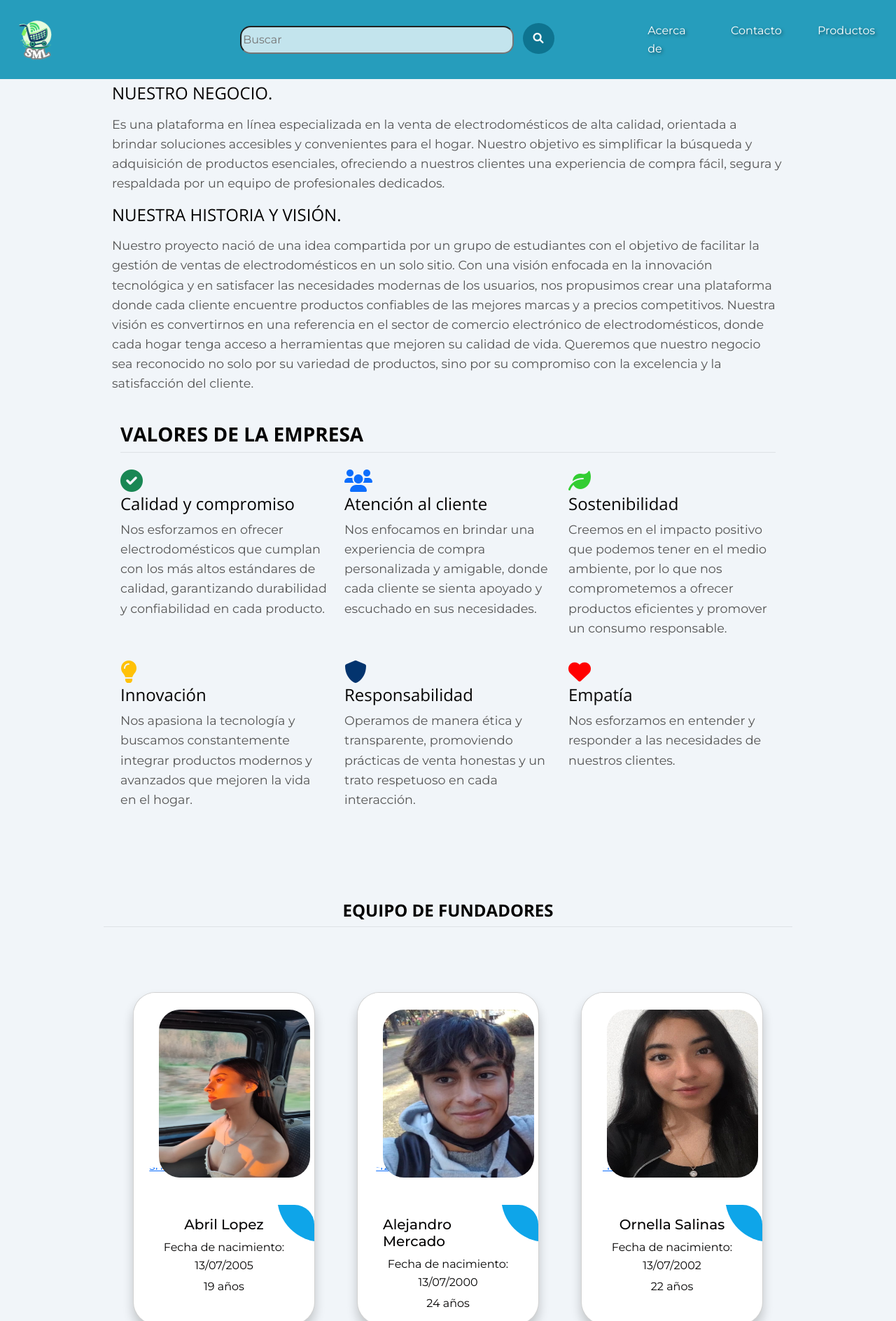
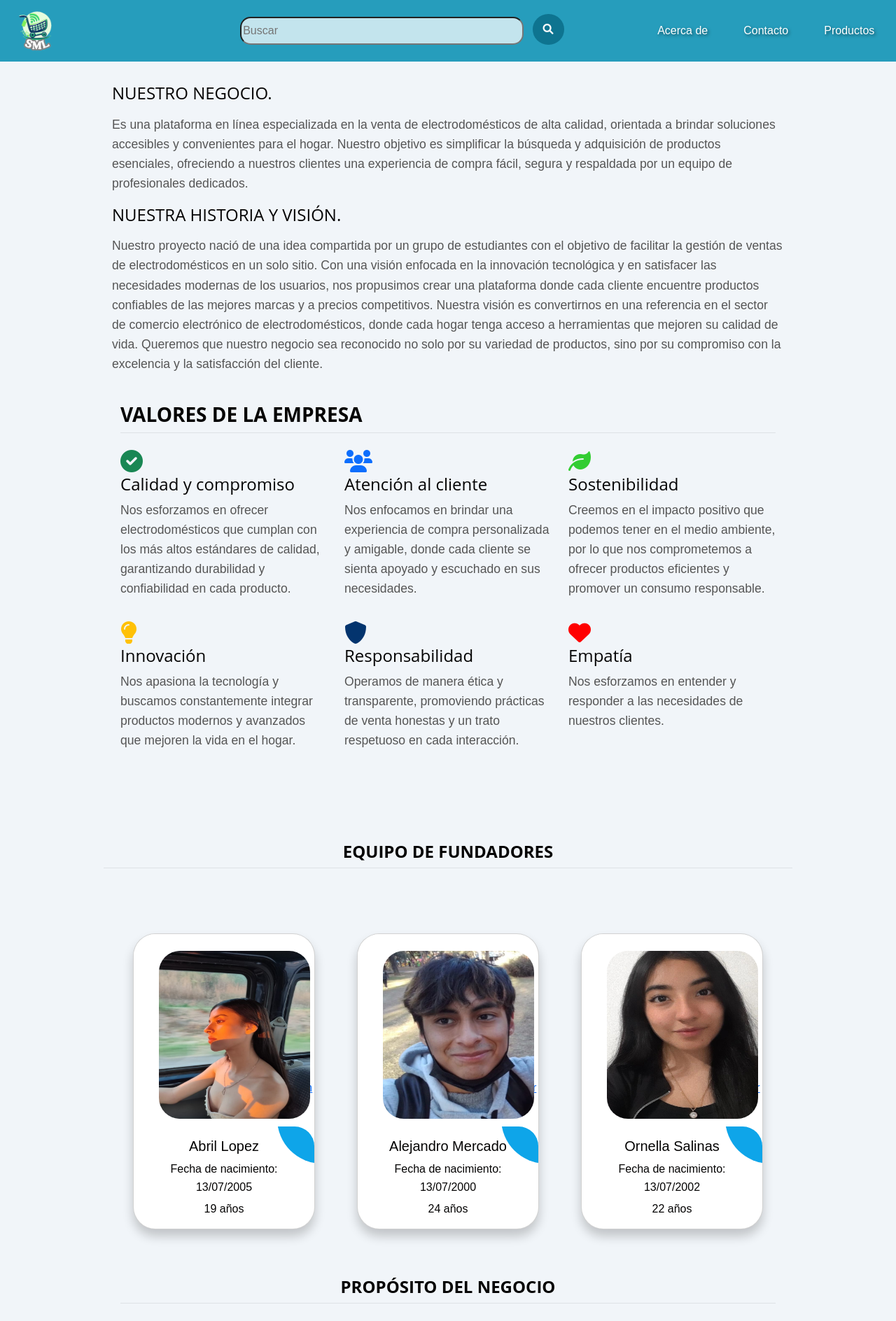
Before and after one commit to Abrill95/Hexacoders, a Django app: page /acercade/ in a window 1280 px wide. Shown: the top 1888 px of the page at 70% size. Run offline with Django 5.2, Linux system fonts and the light colour scheme; some libraries are stand-ins or nearby versions; some web fonts are replaced; grey boxes are pictures that could not be loaded.

Commit message:
Fixed and update

```diff
--- a/teamHEXACODERS/core/templates/core/base.html
+++ b/teamHEXACODERS/core/templates/core/base.html
@@ -8,19 +8,20 @@
     <title>SML |{% block title %} {% endblock %}</title>
 
     <!-- Enlaces a fuentes, Bootstrap y CSS común -->
-
-    <link rel="preconnect" href="https://fonts.googleapis.com" />
-    <link rel="preconnect" href="https://fonts.gstatic.com" crossorigin />
-    <link href="https://fonts.googleapis.com/css2?family=Montserrat:wght@100;200;300;400;500;600;700;800;900&display=swap" rel="stylesheet"/>
-    <link href="https://fonts.googleapis.com/css2?family=Montserrat:wght@400;700&family=Open+Sans:wght@400;700&display=swap" rel="stylesheet"/>
-    <link href="https://fonts.googleapis.com/css2?family=Roboto:wght@400;700&display=swap" rel="stylesheet"/>
-    <link href="https://cdn.jsdelivr.net/npm/bootstrap@5.3.0-alpha1/dist/css/bootstrap.min.css" rel="stylesheet"/>
-    <link rel="stylesheet" href="https://cdn.jsdelivr.net/npm/bootstrap-icons@1.11.3/font/bootstrap-icons.min.css"/>
-    <link rel="stylesheet" href="https://cdnjs.cloudflare.com/ajax/libs/font-awesome/6.0.0-beta3/css/all.min.css" />
-    <link rel="stylesheet" href="https://cdn.jsdelivr.net/npm/bootstrap-icons/font/bootstrap-icons.css" />
-    <link rel="stylesheet" href="https://cdnjs.cloudflare.com/ajax/libs/font-awesome/6.0.0-beta3/css/all.min.css"
-    <link rel="stylesheet" href="https://cdn.jsdelivr.net/npm/bootstrap@5.3.3/dist/css/bootstrap.min.css" />
-    <link href="https://maxcdn.bootstrapcdn.com/bootstrap/5.3.0/css/bootstrap.min.css" rel="stylesheet"/>
+    <link
+            href="https://cdn.jsdelivr.net/npm/bootstrap@5.3.3/dist/css/bootstrap.min.css"
+            rel="stylesheet"
+    />
+    <!-- Bootstrap Icons (para usar íconos de Bootstrap) -->
+    <link
+            rel="stylesheet"
+            href="https://cdn.jsdelivr.net/npm/bootstrap-icons@1.11.3/font/bootstrap-icons.min.css"
+    />
+    <!-- Font Awesome (para otros íconos) -->
+    <link
+            rel="stylesheet"
+            href="https://cdnjs.cloudflare.com/ajax/libs/font-awesome/6.0.0-beta3/css/all.min.css"
+    />
     <link rel="stylesheet" href="{% static 'core/css/estilos.css' %}" />
     {% block css %}{% endblock %}
   </head>
@@ -154,9 +155,8 @@
     </footer>
 
     <!-- Scripts de Bootstrap -->
-    <script src="https://cdn.jsdelivr.net/npm/bootstrap@5.3.3/dist/js/bootstrap.bundle.min.js"></script>    <script src="https://code.jquery.com/jquery-3.6.0.min.js"></script>
-    <script src="https://cdn.jsdelivr.net/npm/bootstrap@5.3.0-alpha1/dist/js/bootstrap.bundle.min.js"></script>
-    <script src="https://unpkg.com/swiper/swiper-bundle.min.js"></script>
+    <script src="https://cdn.jsdelivr.net/npm/bootstrap@5.3.3/dist/js/bootstrap.bundle.min.js"></script>
+    <script src="https://code.jquery.com/jquery-3.6.0.min.js"></script>
     <script src="https://cdn.jsdelivr.net/npm/@popperjs/core@2.11.6/dist/umd/popper.min.js"></script>
     <script src="https://maxcdn.bootstrapcdn.com/bootstrap/5.3.0/js/bootstrap.min.js"></script>
   </body>
```
